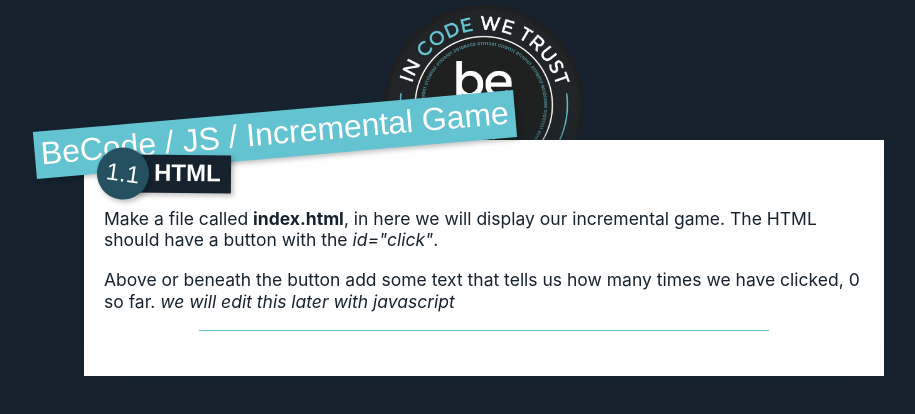
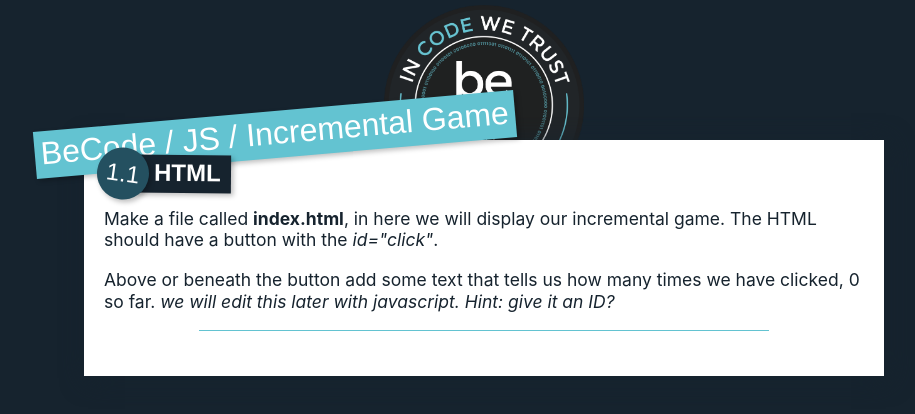
Before and after one commit to HendrikCromboom/becode-js-incremental-game, a plain HTML site: page 1. Let's Get Started/1. HTML/index.html in a window 1280 px wide. Shown: the whole page, without its empty margins (156-1071 px from the left). Drawn offline with Linux system fonts and the light colour scheme; files that its build step writes are made by us from their sources; files whose address does not match are found by name.

Commit message:
fixing issue with _shared to shared, test

```diff
--- a/1. Let's Get Started/1. HTML/index.html
+++ b/1. Let's Get Started/1. HTML/index.html
@@ -13,8 +13,8 @@
         <title>BeCode/JavaScript - 1.1: var & alert</title>
 
         <link href="https://fonts.googleapis.com/css?family=Montserrat" rel="stylesheet" />
-        <link rel="stylesheet" href="../../_shared/css/normalize.css" />
-        <link rel="stylesheet" href="../../_shared/css/styles.css" />
+        <link rel="stylesheet" href="../../shared/css/normalize.css" />
+        <link rel="stylesheet" href="../../shared/css/styles.css" />
     </head>
     <body>
         <div class="container">
@@ -29,7 +29,7 @@
                 <section class="explain">
                     <p>Make a file called <strong>index.html</strong>, in here we will display our incremental game.
                         The HTML should have a button with the <em>id="click"</em>.</p>
-                    <p>Above or beneath the button add some text that tells us how many times we have clicked, 0 so far. <em>we will edit this later with javascript</em></p>
+                    <p>Above or beneath the button add some text that tells us how many times we have clicked, 0 so far. <em>we will edit this later with javascript. Hint: give it an ID?</em></p>
                 </section>
             </div>
         </div>
```
